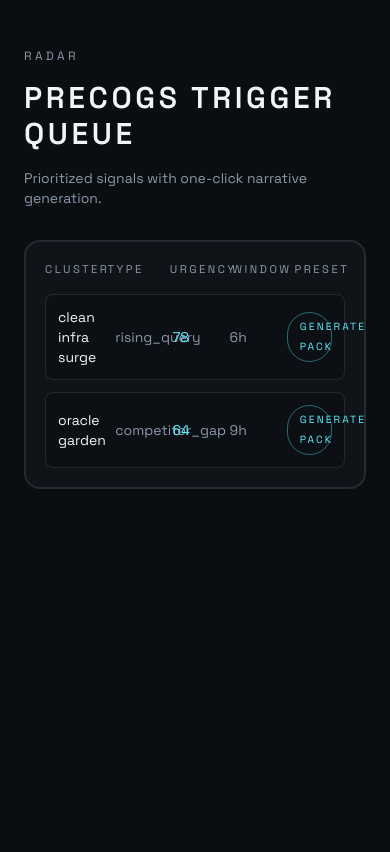
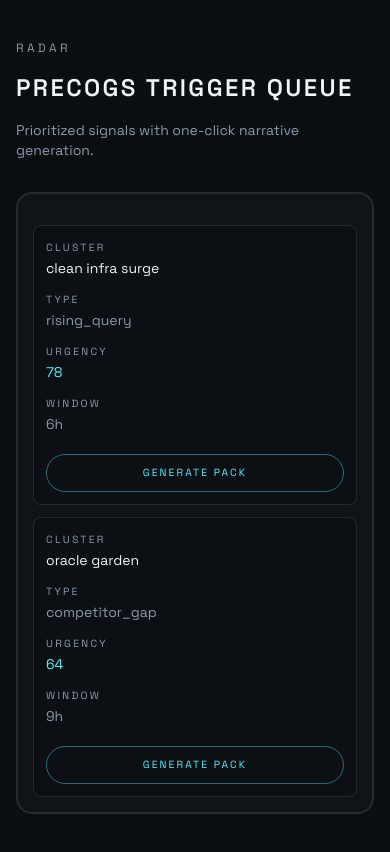
Before and after one commit to malwarescan/SLOP, a Next.js app: page /radar in a window 390 px wide. Built offline with nearby package versions, Linux system fonts and the light colour scheme.

Commit message:
ui: mobile-first responsive pass

```diff
--- a/app/how-it-works/page.tsx
+++ b/app/how-it-works/page.tsx
@@ -19,10 +19,10 @@ const steps = [
 export default function HowItWorks() {
   return (
     <MarketingShell>
-      <section className="mx-auto grid max-w-[1240px] gap-10 px-6 py-16 md:grid-cols-[0.9fr_1.1fr]">
+      <section className="mx-auto grid max-w-[1240px] gap-8 px-4 py-12 sm:gap-10 sm:px-6 sm:py-16 md:grid-cols-[0.9fr_1.1fr]">
         <div className="space-y-4">
           <p className="text-xs uppercase tracking-[0.28em] text-steel">How It Works</p>
-          <h1 className="text-3xl font-semibold uppercase tracking-[0.12em]">
+          <h1 className="text-2xl font-semibold uppercase tracking-[0.1em] sm:text-3xl sm:tracking-[0.12em]">
             From Signal to Narrative
           </h1>
           <p className="text-sm text-steel">
@@ -35,7 +35,7 @@ export default function HowItWorks() {
           {steps.map((step, index) => (
             <div
               key={step.title}
-              className="rounded-card border border-white/10 bg-charcoal/80 p-5 shadow-subtleBorder"
+              className="rounded-card border border-white/10 bg-charcoal/80 p-4 shadow-subtleBorder sm:p-5"
             >
               <p className="text-xs uppercase tracking-[0.22em] text-cyan">
                 Step {index + 1}
--- a/app/library/page.tsx
+++ b/app/library/page.tsx
@@ -3,17 +3,17 @@ import AssetCard from "../../components/library/AssetCard";
 export default function Library() {
   return (
     <div className="min-h-screen bg-obsidian text-slate-100">
-      <div className="mx-auto max-w-[1240px] px-6 py-12">
+      <div className="mx-auto max-w-[1240px] px-4 py-10 sm:px-6 sm:py-12">
         <div className="space-y-4">
           <p className="text-xs uppercase tracking-[0.28em] text-steel">Library</p>
-          <h1 className="text-3xl font-semibold uppercase tracking-[0.12em]">
+          <h1 className="text-2xl font-semibold uppercase tracking-[0.1em] sm:text-3xl sm:tracking-[0.12em]">
             Narrative Packages Vault
           </h1>
           <p className="text-sm text-steel">
             Search and export grounded assets by entity, preset, and platform.
           </p>
         </div>
-        <div className="mt-8 grid gap-6 md:grid-cols-3">
+        <div className="mt-8 grid gap-5 sm:grid-cols-2 sm:gap-6 lg:grid-cols-3">
           {Array.from({ length: 6 }).map((_, index) => (
             <AssetCard key={`asset-${index}`} />
           ))}
--- a/app/radar/page.tsx
+++ b/app/radar/page.tsx
@@ -3,10 +3,10 @@ import TriggerTable from "../../components/radar/TriggerTable";
 export default function Radar() {
   return (
     <div className="min-h-screen bg-obsidian text-slate-100">
-      <div className="mx-auto max-w-[1240px] px-6 py-12">
+      <div className="mx-auto max-w-[1240px] px-4 py-10 sm:px-6 sm:py-12">
         <div className="space-y-4">
           <p className="text-xs uppercase tracking-[0.28em] text-steel">Radar</p>
-          <h1 className="text-3xl font-semibold uppercase tracking-[0.12em]">
+          <h1 className="text-2xl font-semibold uppercase tracking-[0.1em] sm:text-3xl sm:tracking-[0.12em]">
             Precogs Trigger Queue
           </h1>
           <p className="text-sm text-steel">
--- a/components/chrome/ChromeButton.tsx
+++ b/components/chrome/ChromeButton.tsx
@@ -8,14 +8,16 @@ export default function ChromeButton({ label, className = "", ...props }: Chrome
   return (
     <button
       {...props}
-      className={`relative inline-flex items-center justify-center gap-2 rounded-button px-5 py-3 text-sm uppercase tracking-[0.18em] text-obsidian transition focus:outline-none focus-visible:ring-2 focus-visible:ring-cyan/70 ${className}`}
+      className={`relative inline-flex items-center justify-center gap-2 whitespace-nowrap rounded-button px-4 py-2.5 text-xs uppercase tracking-[0.16em] text-obsidian transition focus:outline-none focus-visible:ring-2 focus-visible:ring-cyan/70 sm:px-5 sm:py-3 sm:text-sm sm:tracking-[0.18em] ${className}`}
       style={{
         background:
           "linear-gradient(135deg, rgba(230,240,255,0.9) 0%, rgba(140,150,165,0.75) 45%, rgba(240,250,255,0.95) 100%)"
       }}
     >
       <span className="absolute inset-[1px] rounded-[13px] bg-obsidian/90" />
-      <span className="relative z-10 text-[0.72rem] text-cyan">{label}</span>
+      <span className="relative z-10 text-[0.68rem] text-cyan sm:text-[0.72rem]">
+        {label}
+      </span>
     </button>
   );
 }
--- a/components/marketing/HeroIntro.tsx
+++ b/components/marketing/HeroIntro.tsx
@@ -40,7 +40,7 @@ export default function HeroIntro() {
   }, [ended]);
 
   return (
-    <div className="relative h-screen w-full overflow-hidden bg-obsidian">
+    <div className="relative min-h-screen min-h-[100svh] w-full overflow-hidden bg-obsidian">
       {!videoHidden && (
         <>
           <video
@@ -68,7 +68,7 @@ export default function HeroIntro() {
           </video>
 
           {!ended && (
-            <div className="absolute bottom-6 right-6 z-10">
+            <div className="absolute bottom-4 right-4 z-10 sm:bottom-6 sm:right-6">
               <button
                 type="button"
                 onClick={() => void toggleSound()}
--- a/components/radar/TriggerTable.tsx
+++ b/components/radar/TriggerTable.tsx
@@ -17,8 +17,8 @@ const triggers = [
 
 export default function TriggerTable() {
   return (
-    <div className="rounded-card border border-white/10 bg-charcoal/80 p-5 shadow-subtleBorder">
-      <div className="grid grid-cols-5 gap-3 text-[0.7rem] uppercase tracking-[0.22em] text-steel">
+    <div className="rounded-card border border-white/10 bg-charcoal/80 p-4 shadow-subtleBorder sm:p-5">
+      <div className="hidden grid-cols-5 gap-3 text-[0.7rem] uppercase tracking-[0.22em] text-steel md:grid">
         <span>Cluster</span>
         <span>Type</span>
         <span>Urgency</span>
@@ -29,15 +29,39 @@ export default function TriggerTable() {
         {triggers.map((item) => (
           <div
             key={item.cluster}
-            className="grid grid-cols-5 items-center gap-3 rounded-lg border border-white/10 bg-obsidian/60 px-3 py-3"
+            className="rounded-lg border border-white/10 bg-obsidian/60 p-3"
           >
-            <span>{item.cluster}</span>
-            <span className="text-steel">{item.type}</span>
-            <span className="text-cyan">{item.urgency}</span>
-            <span className="text-steel">{item.window}</span>
-            <button className="rounded-full border border-cyan/40 px-3 py-1 text-[0.65rem] uppercase tracking-[0.2em] text-cyan">
-              Generate Pack
-            </button>
+            <div className="grid gap-3 md:grid-cols-5 md:items-center md:gap-3">
+              <div className="min-w-0">
+                <p className="text-[0.65rem] uppercase tracking-[0.22em] text-steel md:hidden">
+                  Cluster
+                </p>
+                <p className="truncate text-slate-100">{item.cluster}</p>
+              </div>
+              <div>
+                <p className="text-[0.65rem] uppercase tracking-[0.22em] text-steel md:hidden">
+                  Type
+                </p>
+                <p className="text-steel">{item.type}</p>
+              </div>
+              <div>
+                <p className="text-[0.65rem] uppercase tracking-[0.22em] text-steel md:hidden">
+                  Urgency
+                </p>
+                <p className="text-cyan">{item.urgency}</p>
+              </div>
+              <div>
+                <p className="text-[0.65rem] uppercase tracking-[0.22em] text-steel md:hidden">
+                  Window
+                </p>
+                <p className="text-steel">{item.window}</p>
+              </div>
+              <div className="pt-2 md:pt-0 md:text-right">
+                <button className="w-full rounded-full border border-cyan/40 px-3 py-2 text-[0.65rem] uppercase tracking-[0.2em] text-cyan md:w-auto">
+                  Generate Pack
+                </button>
+              </div>
+            </div>
           </div>
         ))}
       </div>
```
Also changed, not shown: app/docs/page.tsx (+4 -4 lines), app/page.tsx (+8 -10 lines), app/pricing/page.tsx (+4 -4 lines), app/proof/page.tsx (+5 -4 lines), app/studio/page.tsx (+7 -7 lines), components/MarketingShell.tsx (+29 -6 lines).
